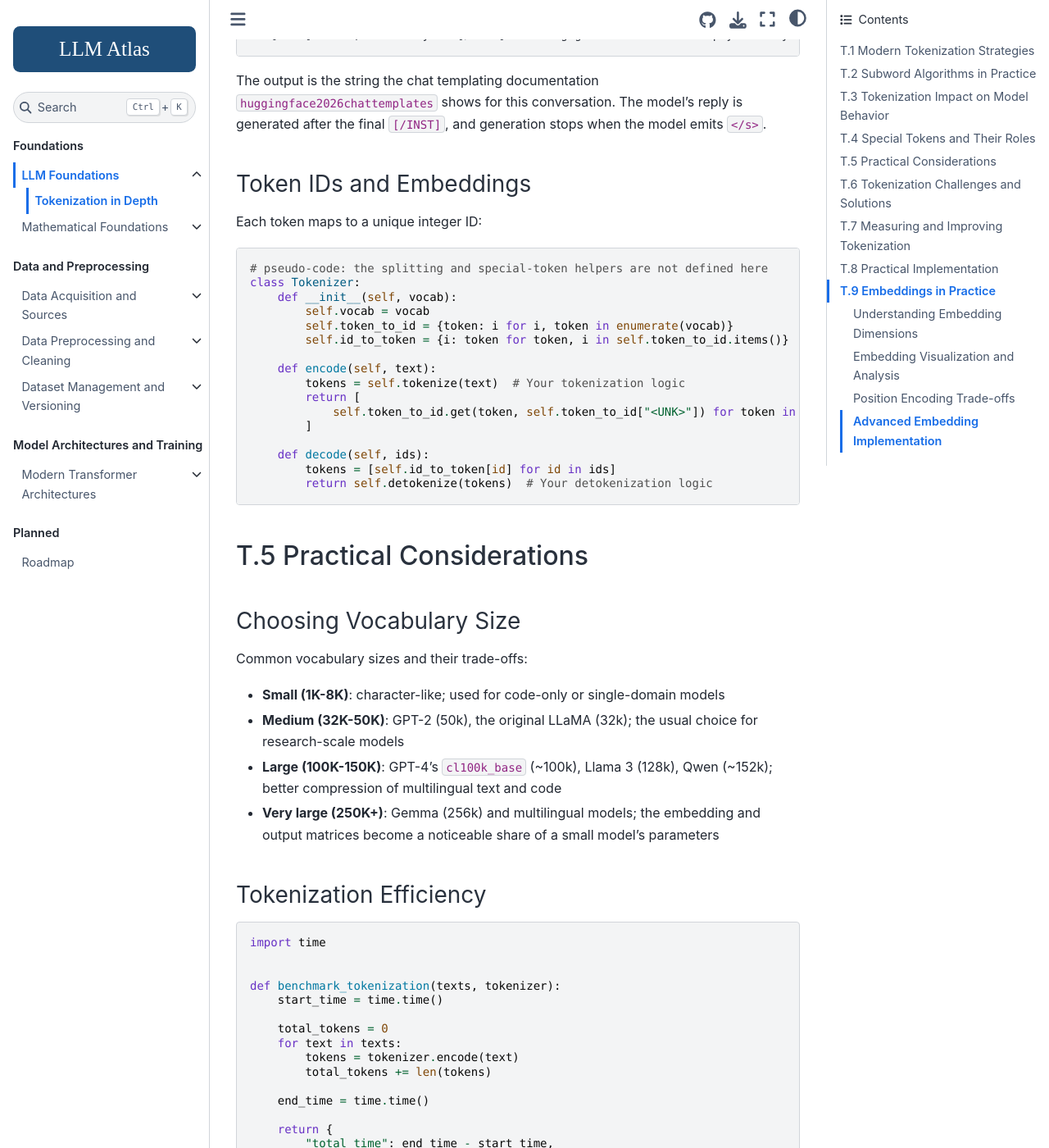
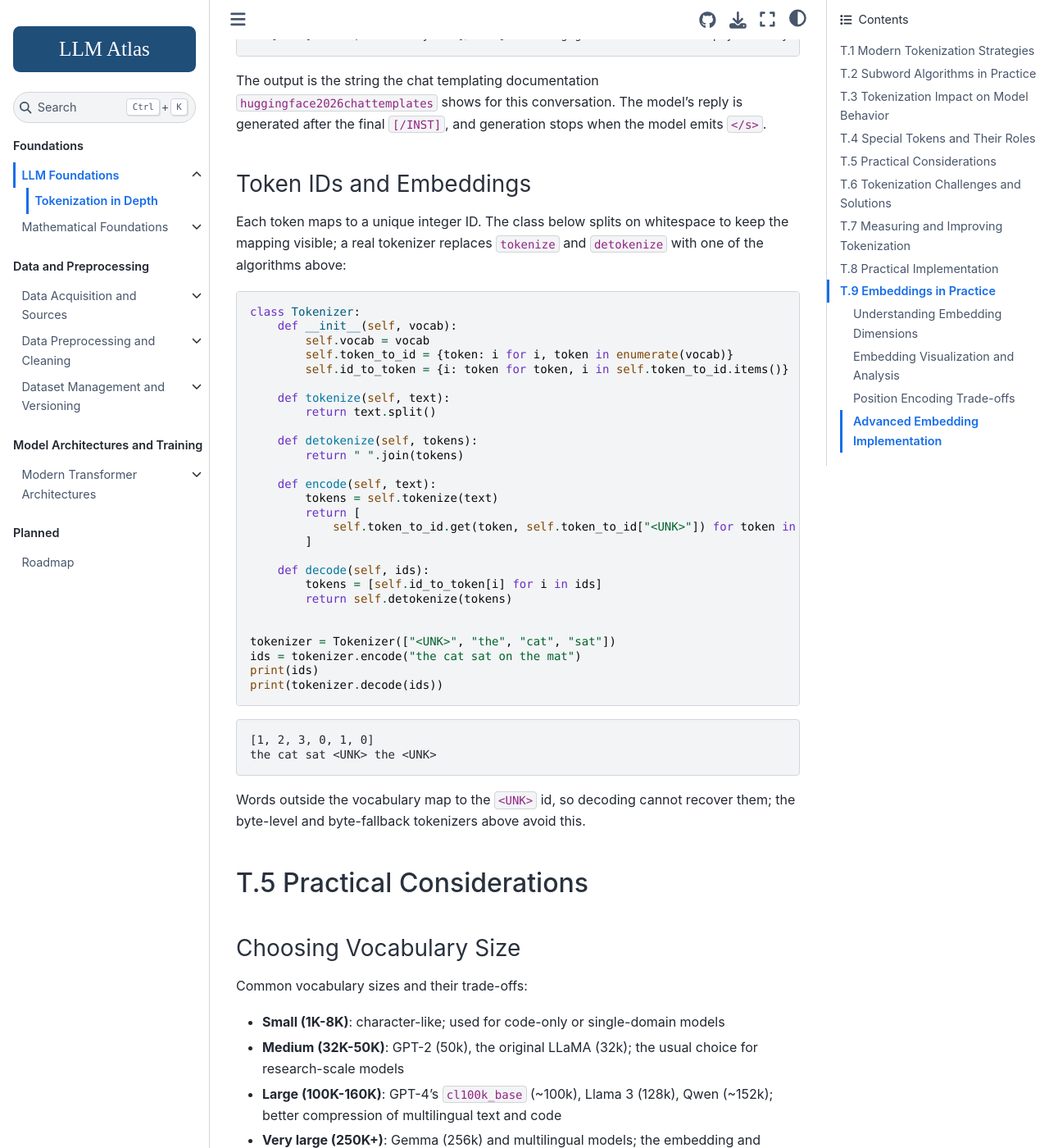
Before and after one commit to Beaker12/llmatlas, a Jupyter Book: the page built from chapters/01-foundations/tokenization-deep-dive.md, in a window 1280 px wide and 1400 px high, scrolled down 11201 px. Shown: the whole window at 82% size. Built offline with Jupyter Book 1.0.4 settings and Sphinx 7.4.7 and the Sphinx Book theme 1.1.4, drawn with Linux system fonts in a browser that asks for light colours; pages that are not in the unit, such as notebooks, are missing from menus; cross-references to code outside the pages are shown as plain code; some of the changed text lies outside the part shown.

Commit message:
Chapter 1: make the deep-dive Tokenizer listing runnable, move the deep-dive pointer, note the BOS token for the first prediction, and clear the remaining small review items

````diff
--- a/chapters/01-foundations/tokenization-deep-dive.md
+++ b/chapters/01-foundations/tokenization-deep-dive.md
@@ -495,26 +495,46 @@ The output is the string the chat templating documentation {cite}`huggingface202
 
 ### Token IDs and Embeddings
 
-Each token maps to a unique integer ID:
+Each token maps to a unique integer ID. The class below splits on whitespace to keep the mapping visible; a real tokenizer replaces `tokenize` and `detokenize` with one of the algorithms above:
 
 ```python
-# pseudo-code: the splitting and special-token helpers are not defined here
 class Tokenizer:
     def __init__(self, vocab):
         self.vocab = vocab
         self.token_to_id = {token: i for i, token in enumerate(vocab)}
         self.id_to_token = {i: token for token, i in self.token_to_id.items()}
 
+    def tokenize(self, text):
+        return text.split()
+
+    def detokenize(self, tokens):
+        return " ".join(tokens)
+
     def encode(self, text):
-        tokens = self.tokenize(text)  # Your tokenization logic
+        tokens = self.tokenize(text)
         return [
             self.token_to_id.get(token, self.token_to_id["<UNK>"]) for token in tokens
         ]
 
     def decode(self, ids):
-        tokens = [self.id_to_token[id] for id in ids]
-        return self.detokenize(tokens)  # Your detokenization logic
+        tokens = [self.id_to_token[i] for i in ids]
+        return self.detokenize(tokens)
+
+
+tokenizer = Tokenizer(["<UNK>", "the", "cat", "sat"])
+ids = tokenizer.encode("the cat sat on the mat")
+print(ids)
+print(tokenizer.decode(ids))
 ```
+
+% output
+
+```text
+[1, 2, 3, 0, 1, 0]
+the cat sat <UNK> the <UNK>
+```
+
+Words outside the vocabulary map to the `<UNK>` id, so decoding cannot recover them; the byte-level and byte-fallback tokenizers above avoid this.
 
 (sec-tdd-practical-considerations)=
 
@@ -528,7 +548,7 @@ Common vocabulary sizes and their trade-offs:
 
 - **Small (1K-8K)**: character-like; used for code-only or single-domain models
 - **Medium (32K-50K)**: GPT-2 (50k), the original LLaMA (32k); the usual choice for research-scale models
-- **Large (100K-150K)**: GPT-4's `cl100k_base` (~100k), Llama 3 (128k), Qwen (~152k); better compression of multilingual text and code
+- **Large (100K-160K)**: GPT-4's `cl100k_base` (~100k), Llama 3 (128k), Qwen (~152k); better compression of multilingual text and code
 - **Very large (250K+)**: Gemma (256k) and multilingual models; the embedding and output matrices become a noticeable share of a small model's parameters
 
 (sec-tdd-efficiency-considerations)=
@@ -1152,7 +1171,6 @@ def analyze_tokenization_efficiency(tokenizer, corpus):
 analysis_results = analyze_tokenization_efficiency(tokenizer, sample_corpus)
 ```
 
-This practical implementation provides a complete foundation for understanding and working with tokenization and embeddings in transformer models.
 
 (sec-tdd-embeddings-in-practice)=
 
````
Also changed, not shown: other parts of chapters/01-foundations/tokenization-deep-dive.md (+1 -2 lines), chapters/01-foundations/index.md (+4 -7 lines).
